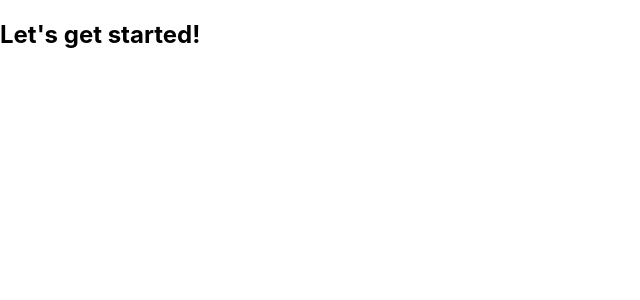
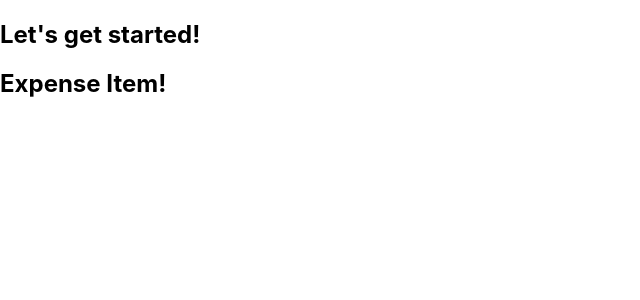
Before and after one commit to RRSR/react-complete-guide, a React (Create React App) app: page / in a window 1280 px wide. Shown: the top 300 px of the page, without its empty margins (0-640 px from the left). Built offline with nearby package versions, Linux system fonts and the light colour scheme.

Commit message:
Added a first custom component.

```diff
--- a/src/App.js
+++ b/src/App.js
@@ -1,9 +1,12 @@
+import ExpenseItem from "./components/ExpenseItem";
+
 function App() {
-  return (
-    <div>
-      <h2>Let's get started!</h2>
-    </div>
-  );
+    return (
+        <div>
+            <h2>Let's get started!</h2>
+            <ExpenseItem/>
+        </div>
+    );
 }
 
 export default App;
--- /dev/null
+++ b/src/components/ExpenseItem.jsx
@@ -0,0 +1,5 @@
+function ExpenseItem(){
+    return <h2>Expense Item!</h2>
+}
+
+export default ExpenseItem;
```
